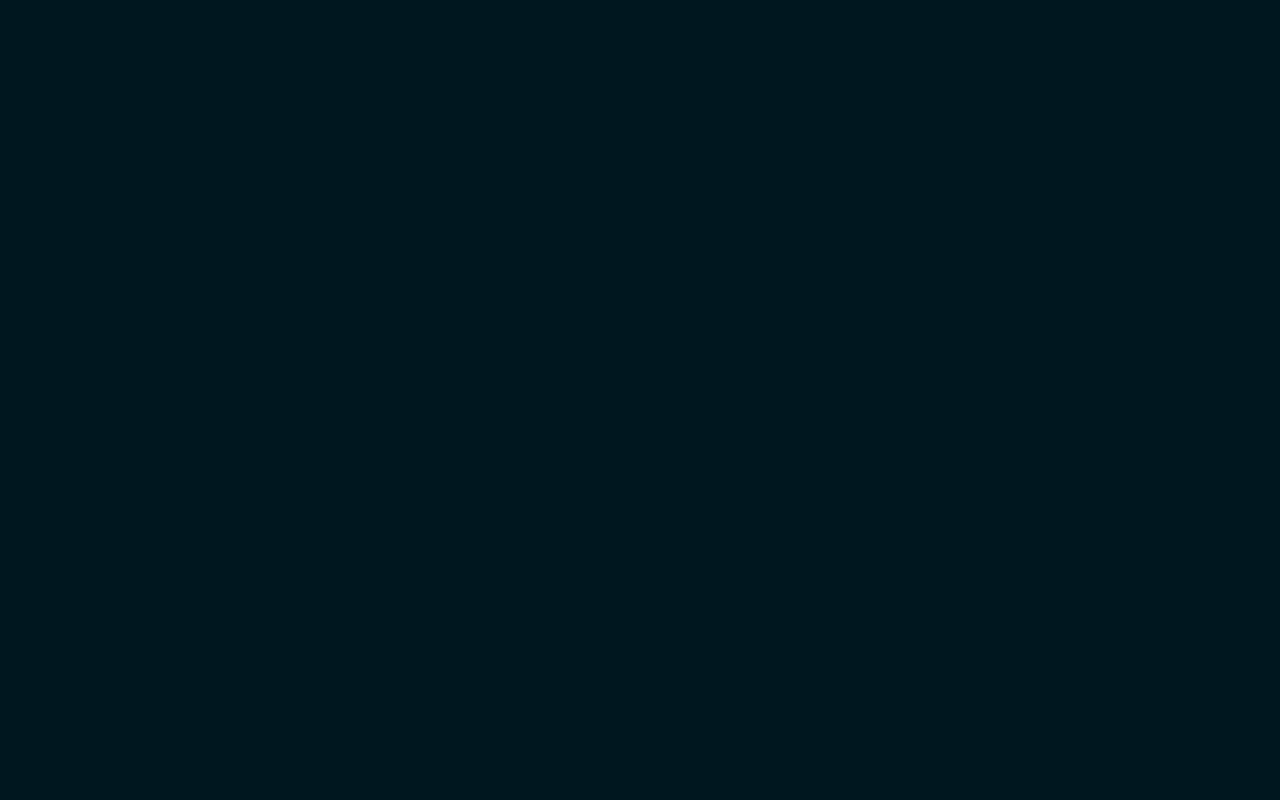
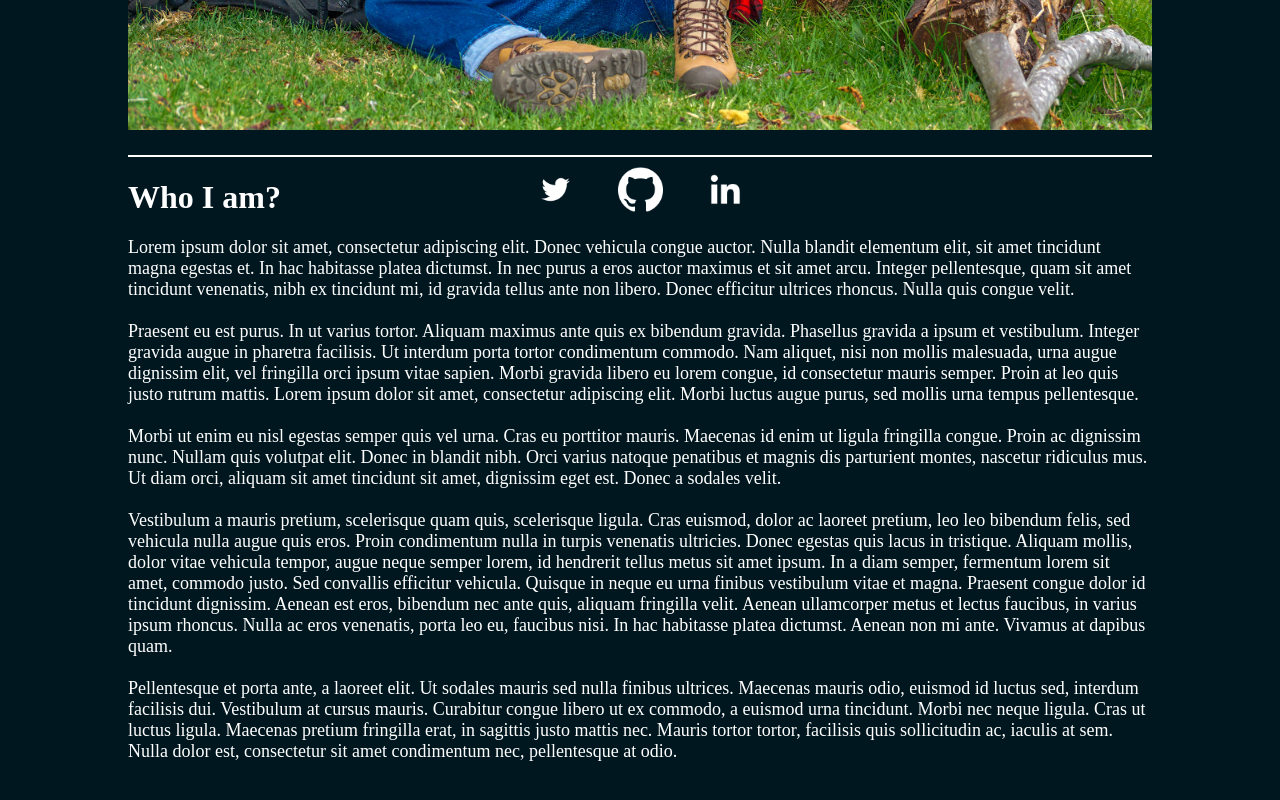
Before and after one commit to PaoloTorregroza/portfolio-test, a React (Create React App) app: page /bio in a window 1280 px wide. Shown: the part 552-1352 px from the top of the page. Before the commit the page ends 800 px from the top, so only its background shows below. Built offline with nearby package versions, Linux system fonts and the light colour scheme; a web font is replaced by a local one.

Commit message:
About page modeled, I need put content about me

```diff
--- a/package.json
+++ b/package.json
@@ -12,7 +12,7 @@
     "react-scripts": "3.3.1"
   },
   "scripts": {
-    "start": "react-scripts start",
+    "start": "BROWSER=firefox react-scripts start",
     "build": "react-scripts build",
     "test": "react-scripts test",
     "eject": "react-scripts eject"
--- a/src/App.jsx
+++ b/src/App.jsx
@@ -11,6 +11,7 @@ import Skills from './components/skills/Skills';
 import Projects from './components/projects/Projects';
 
 import './styles/header.scss';
+import Contact from './components/contact/Contact';
 
 function App() {
   return (
@@ -21,7 +22,7 @@ function App() {
             <Link to="/">Home</Link>
           </li>
           <li>
-            <Link to="/bio">Bio</Link>
+            <Link to="/bio">About</Link>
           </li>
           <li>
             <Link to="/skills">Skills</Link>
@@ -46,6 +47,7 @@ function App() {
           <Projects />
         </Route>
       </Switch>
+      <Contact />
     </Router>
   );
 }
--- a/src/components/bio/Bio.jsx
+++ b/src/components/bio/Bio.jsx
@@ -1,8 +1,48 @@
 import React from 'react';
+import MyFace from '../../assets/Paolo.jpg'
+import '../../styles/bio.scss';
 
 class Bio extends React.Component {
     render() {
-        return <div>Hello from Bio</div>;
+        return (
+            <div className="aboutContainer">
+                <img src={MyFace} alt="" />
+                <div className="content">
+                    <h1>Who I am?</h1>
+                    <p>
+
+
+                        Lorem ipsum dolor sit amet, consectetur adipiscing elit. Donec vehicula congue auctor.
+                        Nulla blandit elementum elit, sit amet tincidunt magna egestas et. In hac habitasse platea dictumst.
+                        In nec purus a eros auctor maximus et sit amet arcu. Integer pellentesque, quam sit amet tincidunt venenatis,
+                        nibh ex tincidunt mi, id gravida tellus ante non libero. Donec efficitur ultrices rhoncus. Nulla quis congue velit.<br/><br/>
+                        Praesent eu est purus. In ut varius tortor. Aliquam maximus ante quis ex bibendum gravida. Phasellus gravida a ipsum et
+                        vestibulum. Integer gravida augue in pharetra facilisis. Ut interdum porta tortor condimentum commodo. Nam aliquet,
+                         nisi non mollis malesuada, urna augue dignissim elit, vel fringilla orci ipsum vitae sapien. Morbi gravida libero
+                          eu lorem congue, id consectetur mauris semper. Proin at leo quis justo rutrum mattis. Lorem ipsum dolor sit amet,
+                           consectetur adipiscing elit. Morbi luctus augue purus, sed mollis urna tempus pellentesque.<br/><br/>
+                        Morbi ut enim eu nisl egestas semper quis vel urna. Cras eu porttitor mauris. Maecenas id enim ut ligula fringilla
+                         congue. Proin ac dignissim nunc. Nullam quis volutpat elit. Donec in blandit nibh. Orci varius natoque penatibus et magnis
+                          dis parturient montes, nascetur ridiculus mus. Ut diam orci, aliquam sit amet tincidunt sit amet, dignissim eget est. Donec a sodales velit.<br/><br/>
+                        Vestibulum a mauris pretium, scelerisque quam quis, scelerisque ligula. Cras euismod, dolor ac laoreet pretium,
+                         leo leo bibendum felis, sed vehicula nulla augue quis eros. Proin condimentum nulla in turpis venenatis ultricies.
+                          Donec egestas quis lacus in tristique. Aliquam mollis, dolor vitae vehicula tempor, augue neque semper lorem, id hendrerit tellus
+                           metus sit amet ipsum. In a diam semper, fermentum lorem sit amet, commodo justo. Sed convallis efficitur vehicula.
+                        Quisque in neque eu urna finibus vestibulum vitae et magna. Praesent congue dolor id tincidunt dignissim. Aenean est eros,
+                        bibendum nec ante quis, aliquam fringilla velit. Aenean ullamcorper metus et lectus faucibus, in varius ipsum rhoncus.
+                        Nulla ac eros venenatis, porta leo eu, faucibus nisi. In hac habitasse platea dictumst. Aenean non mi ante. Vivamus at
+                        dapibus quam.<br/><br/>
+                        Pellentesque et porta ante, a laoreet elit. Ut sodales mauris sed nulla finibus ultrices. Maecenas mauris odio,
+                         euismod id luctus sed, interdum facilisis dui. Vestibulum at cursus mauris. Curabitur congue libero ut ex commodo,
+                          a euismod urna tincidunt. Morbi nec neque ligula. Cras ut luctus ligula. Maecenas pretium fringilla erat, in sagittis
+                          justo mattis nec. Mauris tortor tortor, facilisis quis sollicitudin ac, iaculis at sem. Nulla dolor est, consectetur
+                           sit amet condimentum nec, pellentesque at odio.
+
+                           <br/><br/><br/><br/><br/><br/>
+                    </p>
+                </div>
+            </div>
+        );
     }
 }
 
--- a/src/components/home/Home.jsx
+++ b/src/components/home/Home.jsx
@@ -13,7 +13,6 @@ class Home extends React.Component {
                     <h1>Torregrosa</h1>
                     <h3>Software developer</h3>
                 </div>
-                <Contact />
             </div>
         );
     }
--- a/src/components/projects/Projects.jsx
+++ b/src/components/projects/Projects.jsx
@@ -25,7 +25,6 @@ class Projects extends React.Component {
                         skills="ReactJs Sass Html Css JavaScript React-Router"
                     />
                 </div>
-                <Contact />
             </div>
         );
     }
--- a/src/styles/Project.scss
+++ b/src/styles/Project.scss
@@ -37,10 +37,12 @@
 
 .skills {
     display: flex;
+    flex-wrap: wrap;
 }
 
 .singleSkill {
     margin-right: 15px;
+    margin-bottom: 10px;
     padding: 4px;
     background-color: $secondary;
     color: $light-blue;
--- /dev/null
+++ b/src/styles/bio.scss
@@ -0,0 +1,26 @@
+@import 'colorAndFont';
+
+.aboutContainer {
+    color: $text;
+    display: flex;
+    flex-direction: column;
+    align-items: center;
+}
+
+.aboutContainer img {
+    width: 80%;
+    height: auto;
+    border-bottom: 2px solid $text;
+    padding-bottom: 25px;
+}
+
+.content {
+    width: 80%;
+    display: felx;
+    flex-direction: column;
+    align-items: flex-start;
+}
+
+.content p {
+    font-size: large;
+}
--- a/src/styles/contact.scss
+++ b/src/styles/contact.scss
@@ -16,6 +16,7 @@ img {
 }
 
 .imgContainer img:hover {
+    border-radius: 30px;
     animation-duration: 4s;
     animation-name: onHoverImg;
 }
@@ -24,17 +25,20 @@ img {
     from {
         width: 45px;
         height: 45px;
+        background-color: transparent;
     }
 
     10% {
         width: 55px;
         height: 55px;
         transform: rotate(-360deg);
+        background-color: $primary;
     }
 
     to {
         width: 55px;
         height: 55px;
         transform: rotate(-360deg);
+        background-color: $primary;
     }
 }
--- a/src/styles/header.scss
+++ b/src/styles/header.scss
@@ -40,14 +40,17 @@
     from {
         padding-top: 0;
         border-bottom: 0px solid $text;
+        background-color: transparent;
     }
 
     10% {
         padding-top: 3%;
+        background-color: $primary;
     }
 
     to {
         padding-top: 3%;
         border-bottom: 2px solid $text;
+        background-color: $primary;
     }
 }
```
Also changed, not shown: src/assets/Paolo.jpg (added).
